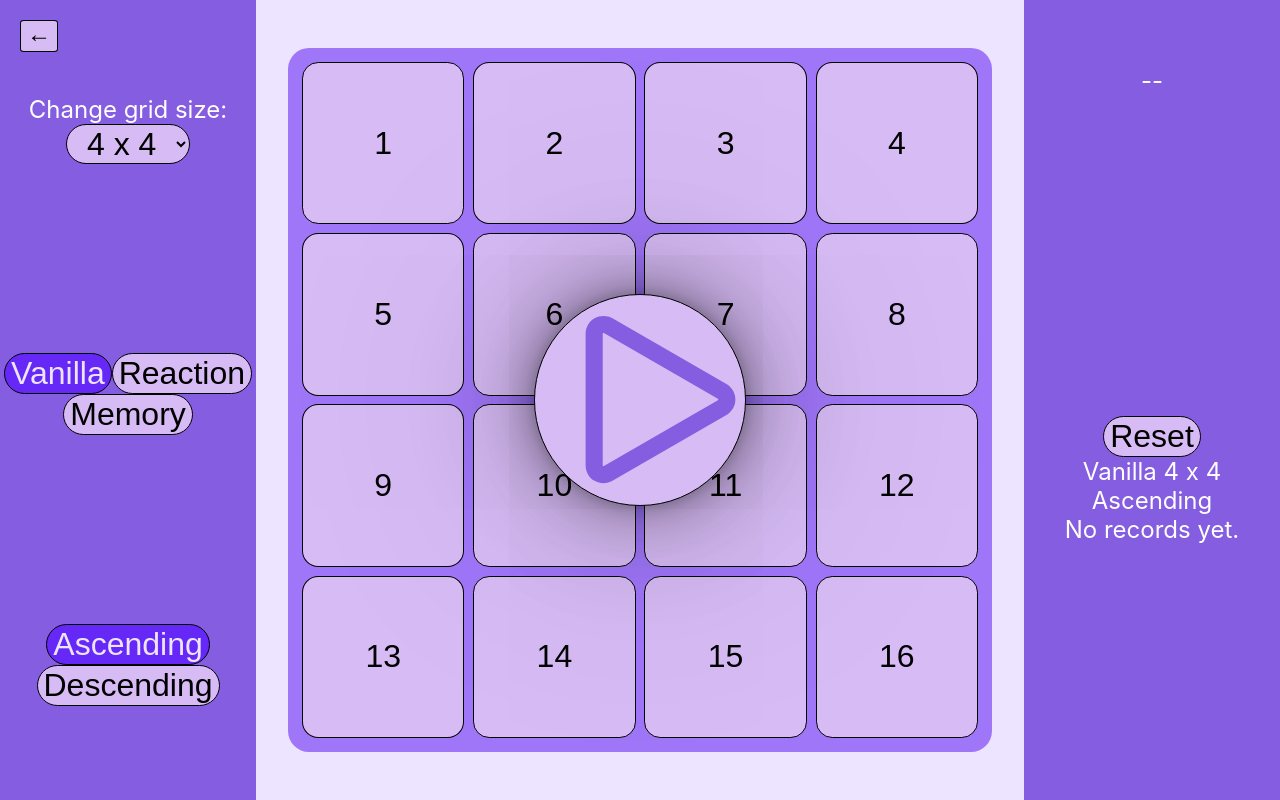
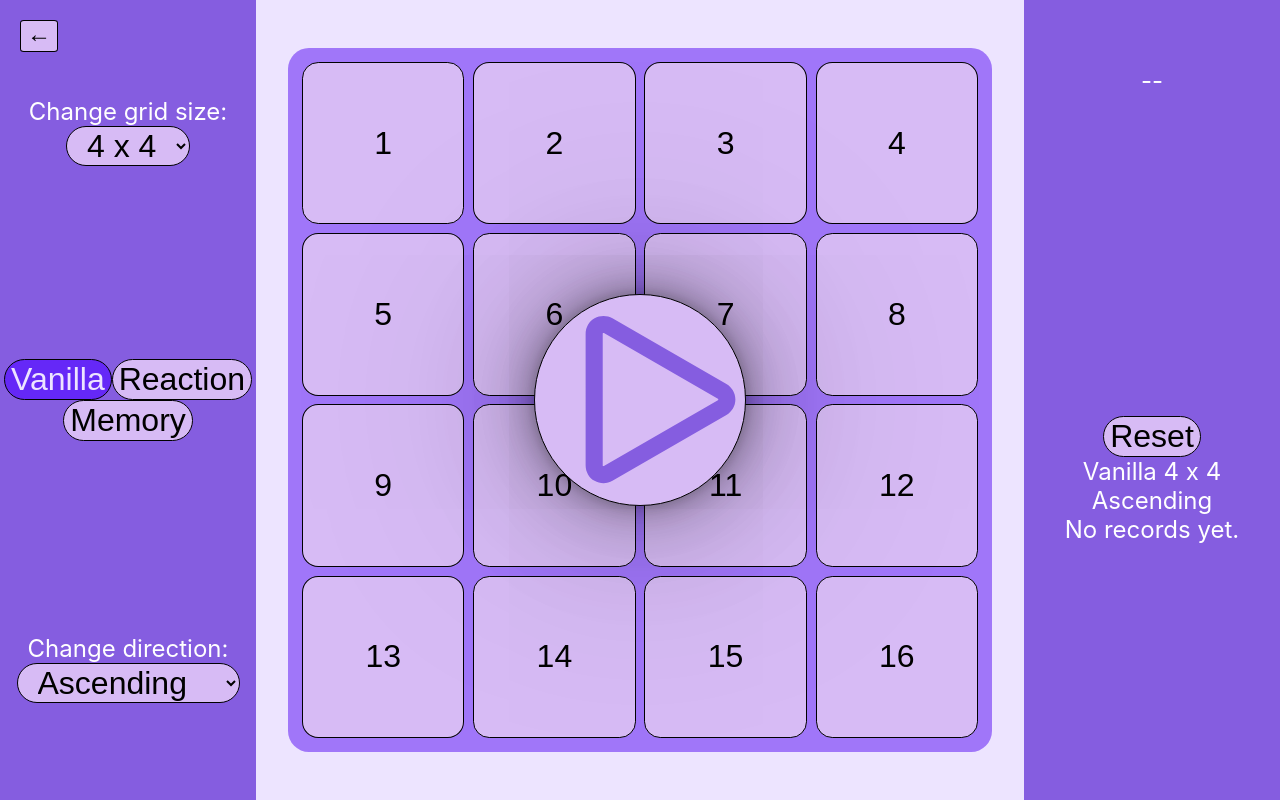
Before and after one commit to BerkYeni/schulteproject, a React (Create React App) app: page / in a window 1280 px wide. Built offline with nearby package versions, Linux system fonts and the light colour scheme.

Commit message:
made direction setting select

```diff
--- a/src/components/ControlPanel/DirectionSettings.tsx
+++ b/src/components/ControlPanel/DirectionSettings.tsx
@@ -1,6 +1,6 @@
 import React, { FC } from "react";
 import { directions, directionToDisplay } from "../../utils";
-import { OnDirectionChange, TableSettings } from "../../interfaces";
+import { OnDirectionChange, TableDirection, TableSettings } from "../../interfaces";
 
 interface DirectionSettingsProps {
   tableSettings: TableSettings;
@@ -12,17 +12,20 @@ const DirectionSettings: FC<DirectionSettingsProps> = (props) => {
 
   return (
     <div className="directionSettings">
-      {directions.map((direction, index) => (
-        <button
-          className={
-            tableSettings.direction === direction ? "clicked" : ""
-          }
-          key={index}
-          onClick={() => onDirectionChange(direction)}
-        >
-          {directionToDisplay(direction)}
-        </button>
-      ))}
+      <label htmlFor="directionSetting">Change direction:</label><br/>
+
+      <select name="directionSetting" id="directionSetting" onChange={(event) => onDirectionChange(event.target.value as TableDirection)}>
+        {directions.map((direction, index) => (
+          <option
+            selected={direction === tableSettings.direction ? true : false}
+            className={tableSettings.direction === direction ? "clicked" : ""}
+            key={index}
+            value={direction}
+          >
+            {directionToDisplay(direction)}
+          </option>
+        ))}
+      </select>
     </div>
   )
 }
```
